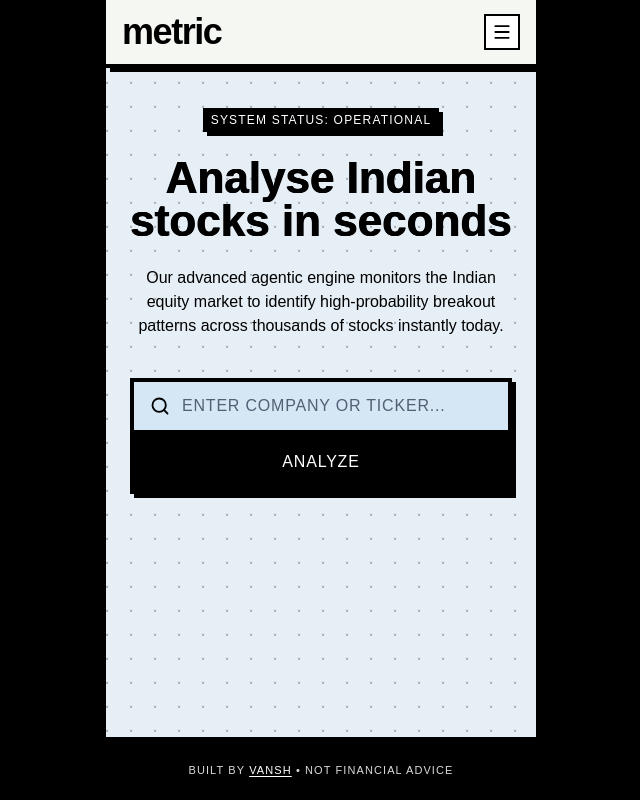
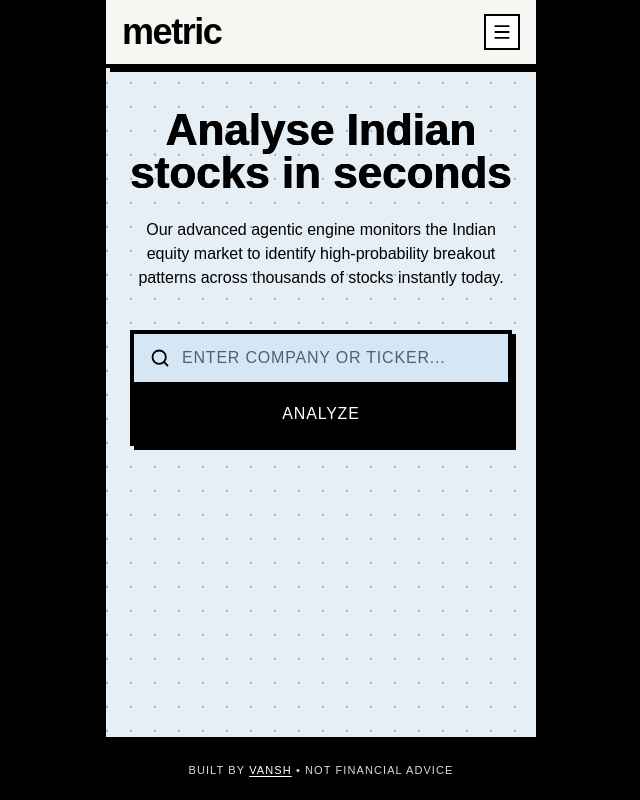
Before and after one commit to threeoneonetwo/metric-stocks-analyser, a Next.js app: page / in a window 1280 px wide. Shown: the whole page, without its empty margins (319-959 px from the left). Built offline with nearby package versions, Linux system fonts and the light colour scheme.

Commit message:
Remove landing status badge

```diff
--- a/app/page.tsx
+++ b/app/page.tsx
@@ -7,9 +7,6 @@ export default function Home() {
       <TopBar />
       <section className="mx-auto flex w-full max-w-[42rem] flex-1 flex-col gap-10 px-4 py-10 sm:px-6">
         <div className="flex flex-col items-center gap-6 text-center">
-          <div className="animate-entrance bg-black px-2 py-1 font-mono text-xs font-medium uppercase tracking-[0.1em] text-white neo-shadow">
-            System status: operational
-          </div>
           <h1
             className="animate-entrance delay-1 text-[2.75rem] font-black leading-[0.98] text-black [text-shadow:0.45px_0_0_#000,-0.45px_0_0_#000]"
             style={{ fontWeight: 900 }}
```
